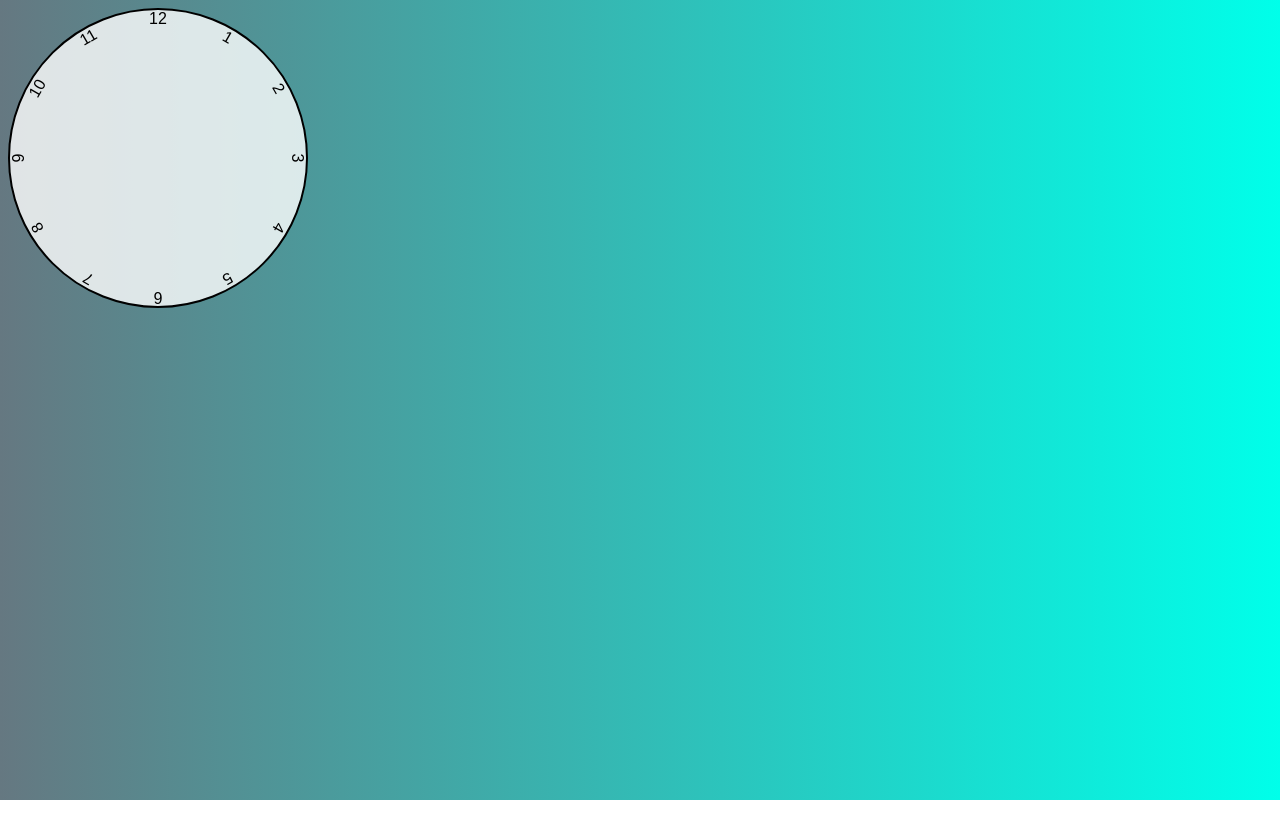
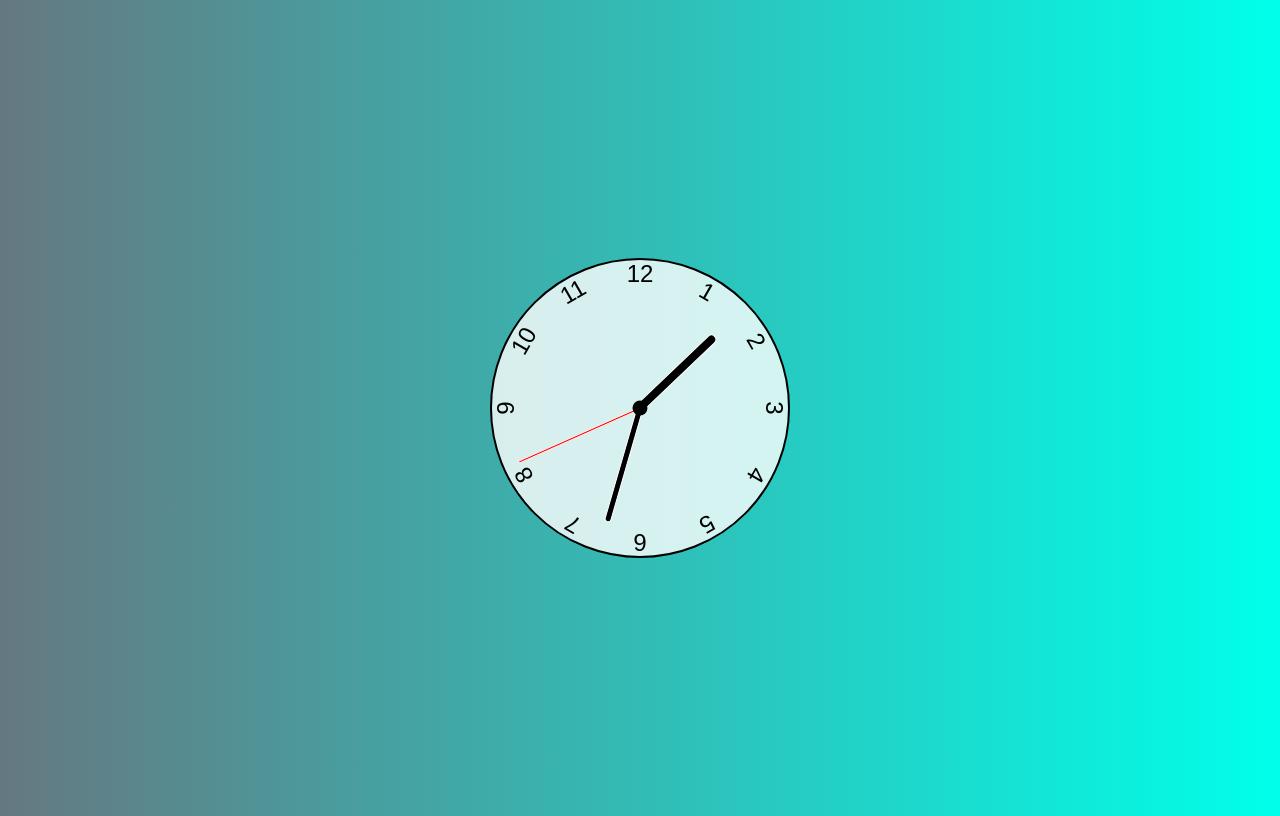
Before and after one commit to Rhzsolt/clock, a plain HTML site: page index.html in a window 1280 px wide. Drawn offline with Linux system fonts and the light colour scheme.

Commit message:
kész a de a javat nem értem

```diff
--- a/css/style.css
+++ b/css/style.css
@@ -4,6 +4,11 @@
 }
 body{
     background: linear-gradient(to right, rgb(101, 120, 129),hsl(175, 100%, 50%));
+    display: flex;
+    justify-content: center;
+    align-items: center;
+    min-height: 100vh;
+    overflow: hidden;
 }
 .clock{
     width: 300px;
@@ -20,6 +25,8 @@ body{
     height: 100%;
     text-align: center;
     transform: rotate(var(--rotation));
+    font-size: 1.5rem;
+
 }
 .clock .number1 { --rotation: 30deg;}
 .clock .number2 { --rotation: 60deg;}
@@ -32,3 +39,49 @@ body{
 .clock .number9 { --rotation: 270deg;}
 .clock .number10 { --rotation: 300deg;}
 .clock .number11 { --rotation: 330deg;}
+
+.clock .hand {
+ --rotation:0;
+position: absolute;
+bottom: 50%;
+left: 50%;
+background-color: black;
+border: 1px solid white;
+border-top-left-radius: 10px;
+border-top-right-radius: 10px;
+transform-origin: bottom;
+z-index: 10;
+transform: translateX(-50%) rotate(calc(var(--rotation) * 1deg));
+
+}
+
+.clock::after{
+
+    content: '';
+    position:absolute;
+    background-color: black;
+    z-index: 11;
+    width: 15px;
+    height: 15px;
+    top: 50%;
+    left: 50%;
+    transform: translate(-50%, -50%);
+    border-radius: 50%;
+}
+.clock .hand.second{
+    width: 3px;
+    height: 45%;
+    background-color: red;
+}
+.clock .hand.minute {
+
+    width: 7px;
+    height: 40%;
+    background-color:black;
+}
+.clock .hand.hour {
+
+    width: 10px;
+    height: 35%;
+    background-color: black;
+}
--- a/index.html
+++ b/index.html
@@ -13,9 +13,9 @@
 <body>
 
     <div class="clock">
-        <div class="hand hour"></div>
-        <div class="hand minute"></div>
-        <div class="hand second"></div>
+        <div class="hand hour" data-hour-hand></div>
+        <div class="hand minute" data-minute-hand></div>
+        <div class="hand second" data-second-hand></div>
         <div class="number number1">1</div>
         <div class="number number2">2</div>
         <div class="number number3">3</div>
--- a/js/main.js
+++ b/js/main.js
@@ -0,0 +1,20 @@
+setInterval(setClock, 1000)
+
+const hourHand = document.querySelector('[data-hour-hand]')
+const minuteHand = document.querySelector('[data-minute-hand]')
+const secondHand = document.querySelector('[data-second-hand]')
+
+function setClock(){
+const currentDate = new Date()
+const secondsRatio = currentDate.getSeconds() / 60
+const minutesRatio = (secondsRatio + currentDate.getMinutes()) / 60
+const hoursRatio = (minutesRatio + currentDate.getHours()) / 12
+setRotation(secondHand, secondsRatio)
+setRotation(minuteHand, minutesRatio)
+setRotation(hourHand, hoursRatio)
+}
+function setRotation(element, rotationRatio){
+element.style.setProperty('--rotation', rotationRatio * 360)
+
+}
+setClock()
```
